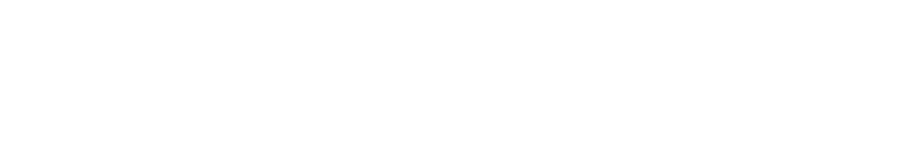
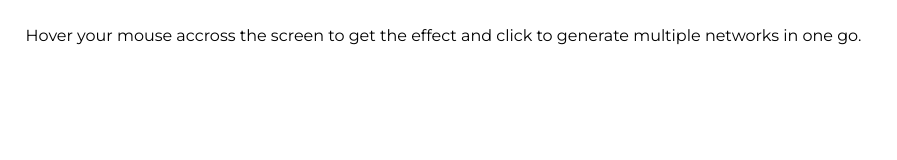
Before and after one commit to Wj9488/Network-Canvas-Effect, a plain HTML site: page index.html in a window 1280 px wide. Shown: the whole page, without its empty margins (0-897 px from the left). Drawn offline with Linux system fonts and the light colour scheme.

Commit message:
added a label at the top of the screen

```diff
--- a/app.css
+++ b/app.css
@@ -1,7 +1,20 @@
+@import url('https://fonts.googleapis.com/css2?family=Montserrat:wght@200;400;500;900&display=swap');
+
 *{
     padding: 0;
     margin: 0;
     box-sizing: border-box;
+}
+
+body{
+    font-family: "Montserrat", sans-serif;
+}
+
+p {
+    position: absolute;
+    z-index: 1;
+    background-color: white;
+    padding: 2%;
 }
 
 #effectCanvas {
--- a/app.js
+++ b/app.js
@@ -7,7 +7,7 @@ canvas.width = window.innerWidth;
 
 const particleNumber = 2;
 const joiningLineWidth = 0.25;
-const onClickLineNumber = 300;
+let onClickLineNumber = 200;
 // If on mouse follow mode change this value to sub 20 to not crash computer
 
 window.addEventListener("resize", () => {
--- a/index.html
+++ b/index.html
@@ -9,6 +9,10 @@
     <link rel="stylesheet" href="./app.css">
 </head>
 <body>
+
+    <p>Hover your mouse accross the screen to get the effect and click to generate
+        multiple networks in one go.
+    </p>
     <canvas id="effectCanvas"></canvas>
 </body>
 </html>
```
